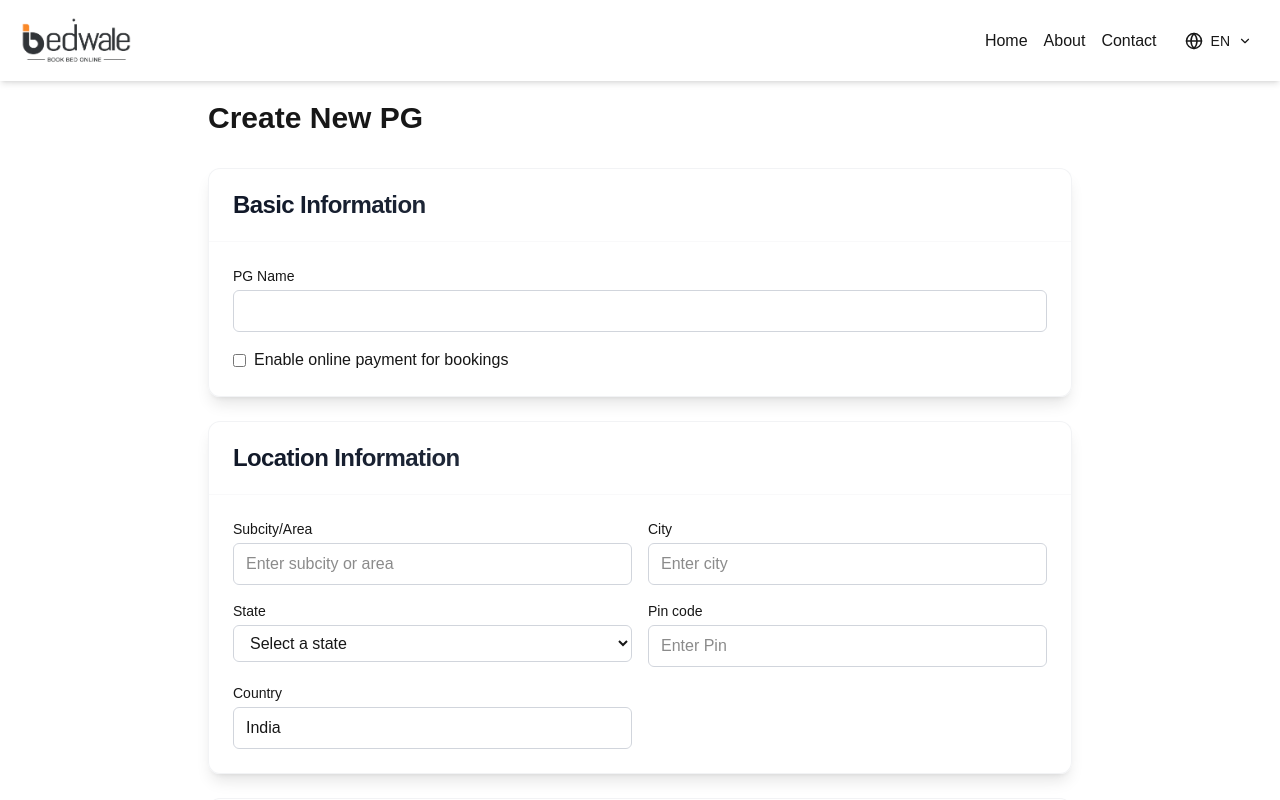
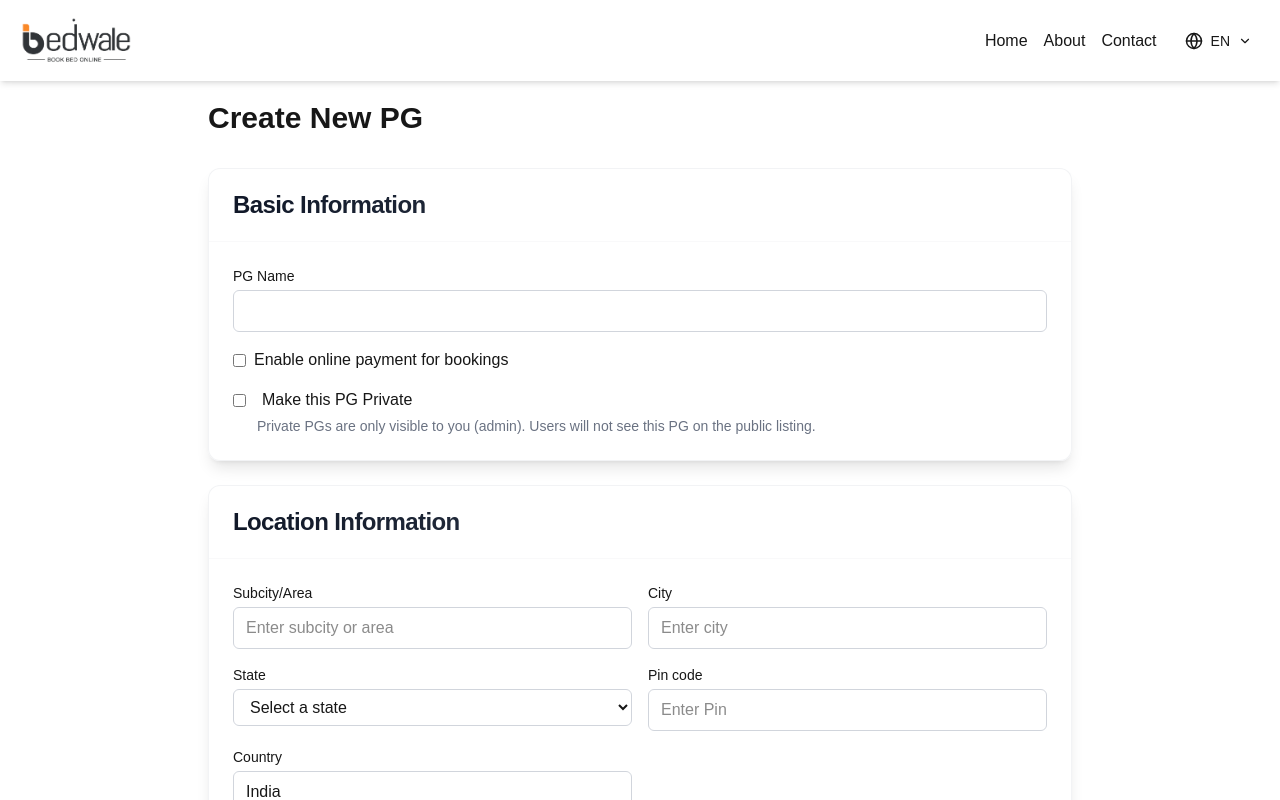
Before and after one commit to Jayeshs1999/banavoo-saas-frontend, a Next.js app: page /admin/create-pg in a window 1280 px wide. Shown: the top 800 px of the page. Built offline with nearby package versions, Linux system fonts and the light colour scheme; a web font is replaced by a local one.

Commit message:
added make pg private feature

```diff
--- a/app/admin/create-pg/page.tsx
+++ b/app/admin/create-pg/page.tsx
@@ -16,6 +16,7 @@ import { useTranslation } from "react-i18next";
 const pgSchema = z.object({
   name: z.string().min(1, "PG Name is required"),
   onlinePayment: z.boolean(),
+  isPrivate: z.boolean(),
 });
 
 type PGForm = z.infer<typeof pgSchema>;
@@ -47,6 +48,7 @@ export default function CreatePG() {
     resolver: zodResolver(pgSchema),
     defaultValues: {
       onlinePayment: false,
+      isPrivate: false,
     },
   });
 
@@ -195,6 +197,7 @@ export default function CreatePG() {
         photos: photos,
         structure: transformedStructure,
         onlinePayment: data.onlinePayment,
+        isPrivate: data.isPrivate,
         location: {
           subcity: location.subcity.trim(),
           city: location.city.trim(),
@@ -293,6 +296,20 @@ export default function CreatePG() {
                 />
                 {t("createPG.enableOnlinePayment")}
               </label>
+            </div>
+
+            <div>
+              <label className="flex items-center gap-2 cursor-pointer">
+                <input
+                  {...register("isPrivate")}
+                  type="checkbox"
+                  className="mr-2"
+                />
+                <span className="font-medium">Make this PG Private</span>
+              </label>
+              <p className="text-sm text-gray-500 mt-1 ml-6">
+                Private PGs are only visible to you (admin). Users will not see this PG on the public listing.
+              </p>
             </div>
           </CardContent>
         </Card>
--- a/app/admin/edit-pg/[id]/page.tsx
+++ b/app/admin/edit-pg/[id]/page.tsx
@@ -16,6 +16,7 @@ import { useTranslation } from "react-i18next";
 const pgSchema = z.object({
   name: z.string().min(1, "PG Name is required"),
   onlinePayment: z.boolean(),
+  isPrivate: z.boolean(),
 });
 
 type PGForm = z.infer<typeof pgSchema>;
@@ -52,6 +53,7 @@ export default function EditPG() {
     resolver: zodResolver(pgSchema),
     defaultValues: {
       onlinePayment: false,
+      isPrivate: false,
     },
   });
 
@@ -74,6 +76,7 @@ export default function EditPG() {
         // Set form values
         setValue("name", pgData.name);
         setValue("onlinePayment", pgData.onlinePayment);
+        setValue("isPrivate", pgData.isPrivate || false);
 
         // Set location
         setLocation({
@@ -257,6 +260,7 @@ export default function EditPG() {
         photos: photos,
         structure: transformedStructure,
         onlinePayment: data.onlinePayment,
+        isPrivate: data.isPrivate,
         location: {
           subcity: location.subcity.trim(),
           city: location.city.trim(),
@@ -389,6 +393,20 @@ export default function EditPG() {
                 />
                 {t("createPG.enableOnlinePayment")}
               </label>
+            </div>
+
+            <div>
+              <label className="flex items-center gap-2 cursor-pointer">
+                <input
+                  {...register("isPrivate")}
+                  type="checkbox"
+                  className="mr-2"
+                />
+                <span className="font-medium">Make this PG Private</span>
+              </label>
+              <p className="text-sm text-gray-500 mt-1 ml-6">
+                Private PGs are only visible to you (admin). Users will not see this PG on the public listing.
+              </p>
             </div>
           </CardContent>
         </Card>
--- a/app/admin/pgs/[id]/page.tsx
+++ b/app/admin/pgs/[id]/page.tsx
@@ -25,6 +25,7 @@ interface PG {
     pricingPeriod: "day" | "month";
   }>;
   onlinePayment: boolean;
+  isPrivate: boolean;
   location: {
     subcity: string;
     city: string;
@@ -165,7 +166,14 @@ export default function PGDetails() {
       <div className="flex flex-col sm:flex-row justify-between items-start sm:items-center mb-8 gap-4">
         <div className="flex justify-between w-full md:w-auto">
           <div>
-            <h1 className="text-3xl font-bold">{pg.name}</h1>
+            <div className="flex items-center gap-3">
+              <h1 className="text-3xl font-bold">{pg.name}</h1>
+              {pg.isPrivate && (
+                <span className="inline-flex items-center px-2.5 py-0.5 rounded-full text-xs font-medium bg-gray-200 text-gray-700 border border-gray-400">
+                  🔒 Private
+                </span>
+              )}
+            </div>
             <p className="text-gray-600 mt-2">
               {t("pgDetails.created")}:{" "}
               {new Date(pg.createdAt).toLocaleDateString()}
--- a/types/index.ts
+++ b/types/index.ts
@@ -38,6 +38,7 @@ export interface PG {
   photos: string[];
   structure: Room[];
   onlinePayment: boolean;
+  isPrivate: boolean;
   location: {
     subcity: string;
     city: string;
```
